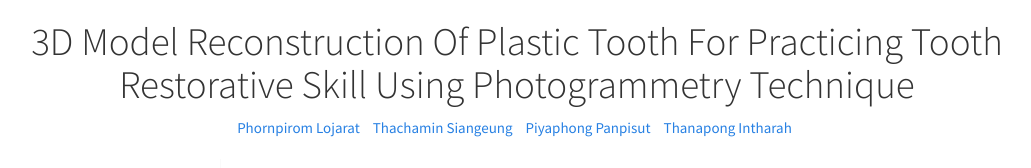
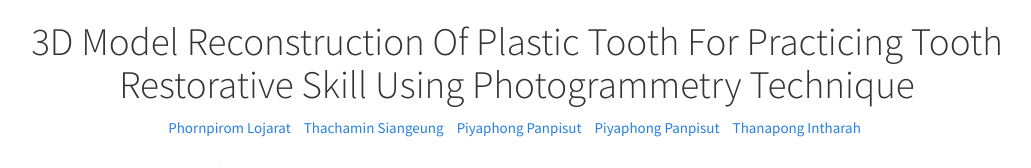
Before and after one commit to birdyyy123/WebProject, a plain HTML site: page index.html in a window 1280 px wide. Shown: the top 168 px of the page, without its empty margins (123-1154 px from the left). Drawn offline with Linux system fonts and the light colour scheme.

Commit message:
first commit6

```diff
--- a/index.html
+++ b/index.html
@@ -28,6 +28,11 @@
                     </li>
                     <li>
                         <a> Thachamin Siangeung </a>
+                    </li>
+                    <li>
+                        <a>
+                            Piyaphong Panpisut
+                        </a>
                     </li>
                     <li>
                         <a>
```
